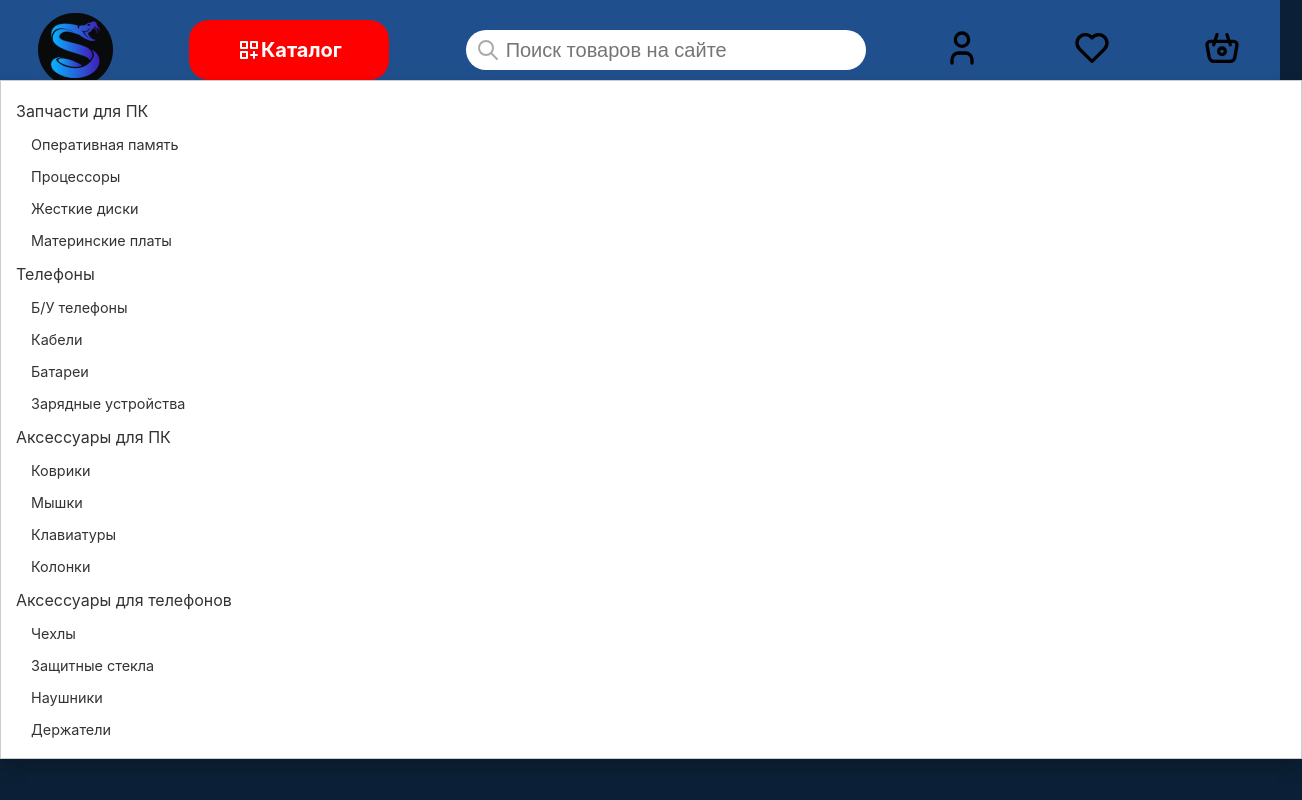
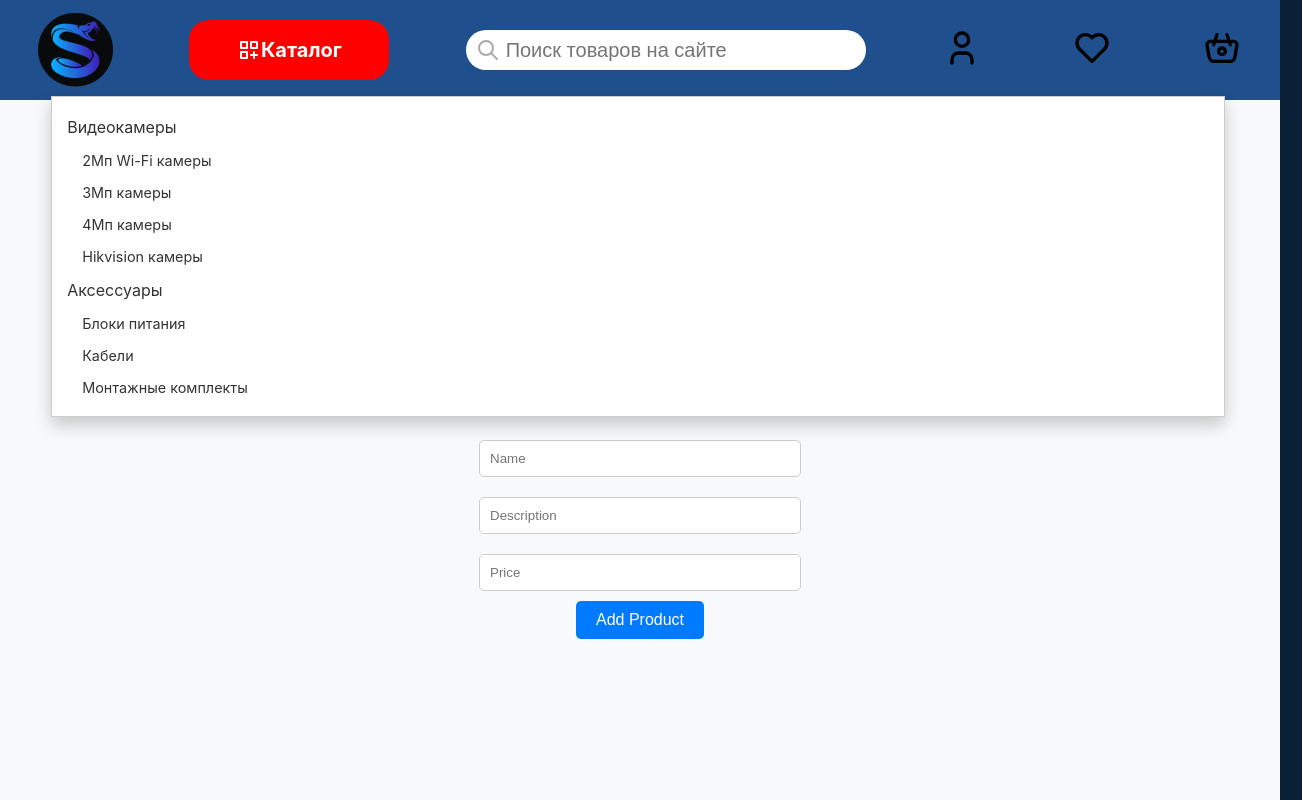
Before and after one commit to Vasilchenk23/front-snake-security-shop, a React (Create React App) app: page /admin in a window 1280 px wide. Both pictures are taken after a click on the element "Каталог". Shown: the top 800 px of the page, 1302 px wide, since content can reach past the window. Built offline with nearby package versions, Linux system fonts and the light colour scheme.

Commit message:
new component and bd

```diff
--- a/src/App.css
+++ b/src/App.css
@@ -27,14 +27,14 @@ header {
 
 .dropdown-menu {
   position: absolute;
-  top: 10%;
-  left: 0%;
+  top: 12%;
+  left: 4%;
   background-color: #fff;
   border: 1px solid #ccc;
   padding: 10px;
   box-shadow: 0 8px 16px rgba(0, 0, 0, 0.2);
   z-index: 1000;
-  width: 100%;
+  width: 90%;
 
 }
 
@@ -317,3 +317,46 @@ a {
 .add-to-cart-btn:hover {
   background: #002244;
 }
+
+.admin-panel {
+  display: flex;
+  flex-direction: column;
+  align-items: center;
+  justify-content: center;
+  height: 100vh;
+  background-color: #f8f9fa;
+}
+
+.title {
+  font-size: 24px;
+  margin-bottom: 20px;
+  color: #333;
+}
+
+.form-container {
+  display: flex;
+  flex-direction: column;
+  align-items: center;
+}
+
+.input-field {
+  width: 300px;
+  padding: 10px;
+  margin: 10px 0;
+  border: 1px solid #ccc;
+  border-radius: 5px;
+}
+
+.add-button {
+  padding: 10px 20px;
+  background-color: #007bff;
+  color: white;
+  border: none;
+  border-radius: 5px;
+  cursor: pointer;
+  font-size: 16px;
+}
+
+.add-button:hover {
+  background-color: #0056b3;
+}
--- a/src/App.jsx
+++ b/src/App.jsx
@@ -5,6 +5,7 @@ import { LoginPage } from "./component/LoginPage";
 import { Register } from './component/Register';
 import { Footer } from './component/Footer';
 import { ProductList } from './component/ProductCard';
+import { AdminPanel } from './component/AdminPanel';
 import '../src/App.css'
 
 function App() {
@@ -15,6 +16,7 @@ function App() {
         <Route path='/' element={<ProductList/>}/>
         <Route path="/login" element={<LoginPage />} />
         <Route path="/register" element={<Register />} />
+        <Route path="/admin" element={<AdminPanel/>} />
       </Routes>
       <Footer/>
     </Router>
--- /dev/null
+++ b/src/component/AdminPanel.jsx
@@ -0,0 +1,69 @@
+import React, { useState } from 'react'
+
+export const AdminPanel = () => {
+  const [newProduct, setNewProduct] = useState({
+    name: '',
+    description: '',
+    price: '',
+  });
+
+  const handleInputChange = (e) => {
+    const { name, value } = e.target;
+    setNewProduct({ ...newProduct, [name]: value });
+  };
+
+  const handleAddProduct = () => {
+    fetch('http://localhost:5000/api/products', {
+      method: 'POST',
+      headers: {
+        'Content-Type': 'application/json',
+      },
+      body: JSON.stringify(newProduct),
+    })
+      .then((response) => response.json())
+      .then((data) => {
+        console.log('Product added:', data);
+        setNewProduct({
+          name: '',
+          description: '',
+          price: '',
+        });
+      })
+      .catch((error) => console.error('Error:', error));
+  };
+
+  return (
+    <div className="admin-panel">
+      <h2 className="title">Add New Product</h2>
+      <div className="form-container">
+        <input
+          type="text"
+          name="name"
+          value={newProduct.name}
+          onChange={handleInputChange}
+          placeholder="Name"
+          className="input-field"
+        />
+        <input
+          type="text"
+          name="description"
+          value={newProduct.description}
+          onChange={handleInputChange}
+          placeholder="Description"
+          className="input-field"
+        />
+        <input
+          type="number"
+          name="price"
+          value={newProduct.price}
+          onChange={handleInputChange}
+          placeholder="Price"
+          className="input-field"
+        />
+        <button onClick={handleAddProduct} className="add-button">
+          Add Product
+        </button>
+      </div>
+    </div>
+  );
+};
--- a/src/component/Footer.jsx
+++ b/src/component/Footer.jsx
@@ -20,8 +20,8 @@ export const Footer = () => {
         </div>
         <div className="footer-section contact">
           <h3>Контактная информация</h3>
-          <p>Телефон: +38 (044) 123-45-67</p>
-          <p>Email: support@yourstore.com</p>
+          <p>Телефон: +38 (068) 592-98-20</p>
+          <p>Email: vasilchenko.maksim@gmail.com</p>
         </div>
         <div className="footer-section social">
           <h3>Мы в социальных сетях</h3>
--- a/src/component/Header.jsx
+++ b/src/component/Header.jsx
@@ -22,33 +22,18 @@ export const Header = () => {
                 {isCatalogOpen && (
                     <div className="dropdown-menu">
                         <ul>
-                            <li>Запчасти для ПК</li>
+                            <li>Видеокамеры</li>
                             <ul>
-                                <li>Оперативная память</li>
-                                <li>Процессоры</li>
-                                <li>Жесткие диски</li>
-                                <li>Материнские платы</li>
+                                <li>2Мп Wi-Fi камеры</li>
+                                <li>3Мп камеры</li>
+                                <li>4Мп камеры</li>
+                                <li>Hikvision камеры</li>
                             </ul>
-                            <li>Телефоны</li>
+                            <li>Аксессуары</li>
                             <ul>
-                                <li>Б/У телефоны</li>
+                                <li>Блоки питания</li>
                                 <li>Кабели</li>
-                                <li>Батареи</li>
-                                <li>Зарядные устройства</li>
-                            </ul>
-                            <li>Аксессуары для ПК</li>
-                            <ul>
-                                <li>Коврики</li>
-                                <li>Мышки</li>
-                                <li>Клавиатуры</li>
-                                <li>Колонки</li>
-                            </ul>
-                            <li>Аксессуары для телефонов</li>
-                            <ul>
-                                <li>Чехлы</li>
-                                <li>Защитные стекла</li>
-                                <li>Наушники</li>
-                                <li>Держатели</li>
+                                <li>Монтажные комплекты</li>
                             </ul>
                         </ul>
                     </div>
--- a/src/component/ProductCard.jsx
+++ b/src/component/ProductCard.jsx
@@ -1,16 +1,4 @@
-import React from 'react';
-
-const products = [
-  { id: 1, name: 'Продукт A', description: 'Запчасть для пк', price: 299.99, image: 'placeholder.png' },
-  { id: 2, name: 'Продукт B', description: 'Запчасть для пк', price: 199.99, image: 'placeholder.png' },
-  { id: 4, name: 'Продукт D', description: 'Запчасть для пк', price: 349.99, image: 'placeholder.png' },
-  { id: 5, name: 'Продукт E', description: 'Запчасть для пк', price: 399.99, image: 'placeholder.png' },
-  { id: 6, name: 'Продукт F', description: 'Запчасть для пк', price: 499.99, image: 'placeholder.png' },
-  { id: 7, name: 'Продукт G', description: 'Запчасть для пк', price: 279.99, image: 'placeholder.png' },
-  { id: 8, name: 'Продукт H', description: 'Запчасть для пк', price: 159.99, image: 'placeholder.png' },
-  { id: 9, name: 'Продукт I', description: 'Запчасть для пк', price: 229.99, image: 'placeholder.png' },
-  { id: 10, name: 'Продукт J', description: 'Запчасть для пк', price: 129.99, image: 'placeholder.png' },
-];
+import React, { useEffect, useState } from 'react';
 
 const ProductCard = ({ product }) => {
   return (
@@ -21,14 +9,24 @@ const ProductCard = ({ product }) => {
       <div className="product-info">
         <h3 className="product-name">{product.name}</h3>
         <p className="product-description">{product.description}</p>
-        <p className="product-price">${product.price.toFixed(2)}</p>
+        <p className="product-price">${product.price}</p>
         <button className="add-to-cart-btn">Заказать</button>
       </div>
     </div>
   );
 };
 
+
 export const ProductList = () => {
+  const [products, setProducts] = useState([]);
+
+  useEffect(() => {
+    fetch('http://localhost:5000/api/products')
+      .then(response => response.json())
+      .then(data => setProducts(data))
+      .catch(error => console.error('Error:', error));
+  }, []);
+
   return (
     <div className="product-list">
       {products.map(product => (
```
Also changed, not shown: 1 other file (tests, documents, lock files or other folders).
